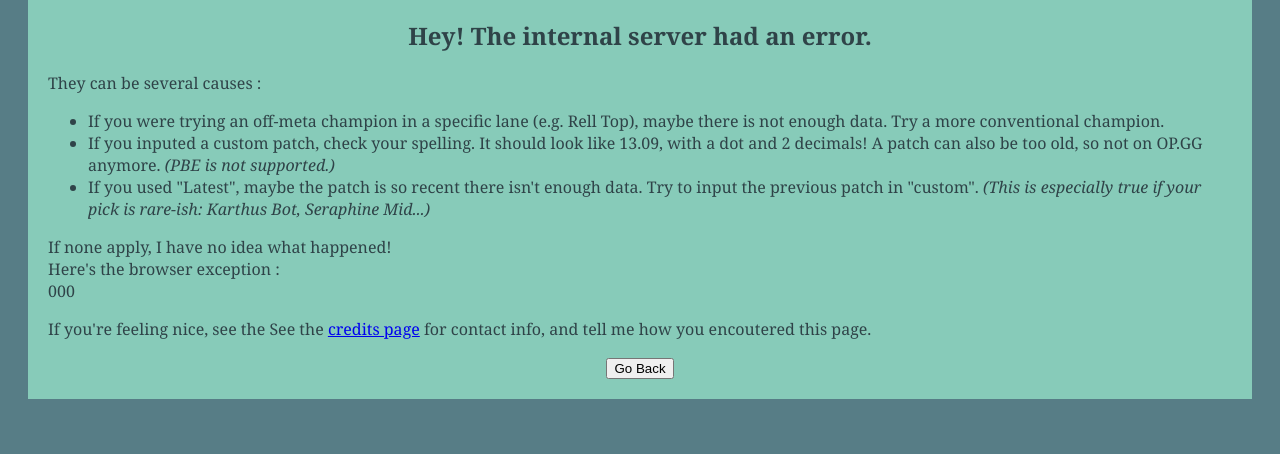
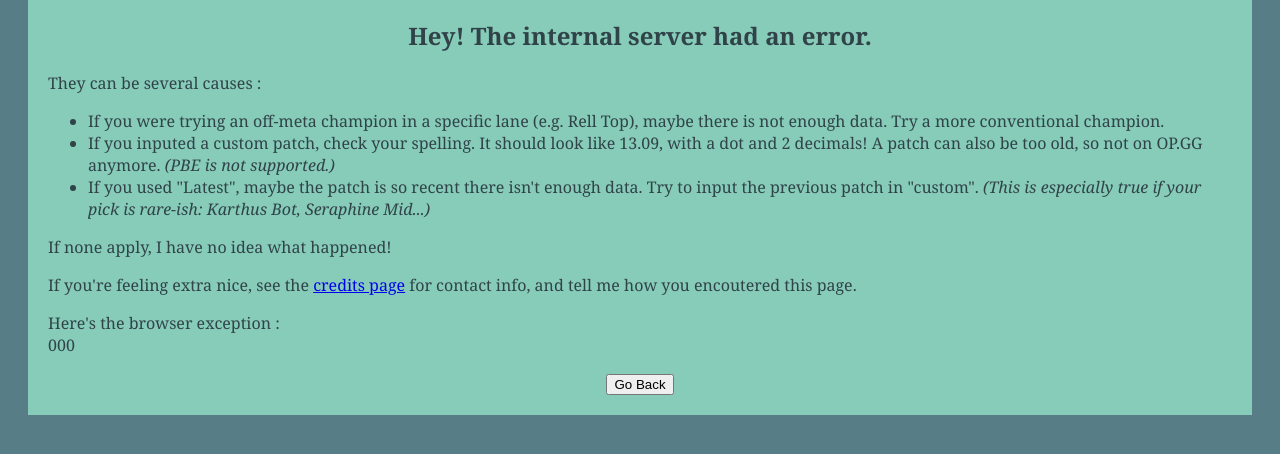
Before and after one commit to Cobran53/PoolOfLegends, a Flask app: template templates/error.html in a window 1280 px wide. Shown: the part 84-538 px from the top of the page. Run offline with Flask 3, Linux system fonts and the light colour scheme; the template is opened without the code that fills it: most values are stand-ins (such as "Sample title", 1, 10 or a date in 2020).

Commit message:
Typos, credits work now

```diff
--- a/templates/credits.html
+++ b/templates/credits.html
@@ -14,7 +14,7 @@
     formatting to put that into a table. There isn't much to it, but I still hope it helped you! <br>
     Contact info :
     <ul>
-        <li>The GitHub page, for reporting bugs and see the latest updates! TO DO</li>
+        <li>The GitHub page, for reporting bugs and to see the latest updates! TO DO</li>
         <li>The original reddit post, if you're not familiar with GitHub. TO DO</li>
         <li>At worst, you can try sending them to <a href="mailto:bepeau2@gmail.com">bepeau2@gmail.com</a> with an object starting with "[Pool Of Legends]". Please don't send spam, I'll have to close it :(</li>
     </ul>
--- a/templates/error.html
+++ b/templates/error.html
@@ -27,15 +27,15 @@
     </ul>
     <p>
         If none apply, I have no idea what happened! <br>
+    </p>
+    <p>
+        If you're feeling extra nice, see the <a href="{{ url_for("page_credits") }}">credits page</a> for contact info,
+        and tell me how you encoutered this page.
+    </p>
+    <p>
         Here's the browser exception :<br>
         {{ exception }}<br>
     </p>
-
-    <p>
-        If you're feeling nice, see the See the <a href="{{ url_for("/credits") }}">credits page</a> for contact info,
-        and tell me how you encoutered this page.
-    </p>
-
     <div class="evaluate">
         <button onclick="goBack()">Go Back</button>
     </div>
--- a/templates/results.html
+++ b/templates/results.html
@@ -118,7 +118,7 @@
             <summary class="click-here">
                 Something isn't working right...
             </summary>
-            See the <a href="{{ url_for("/credits") }}">credits page</a> for contact info, and tell me what happened!
+            See the <a href="{{ url_for("page_credits") }}">credits page</a> for contact info, and tell me what happened!
         </details>
     </details>`
 </div>
```
